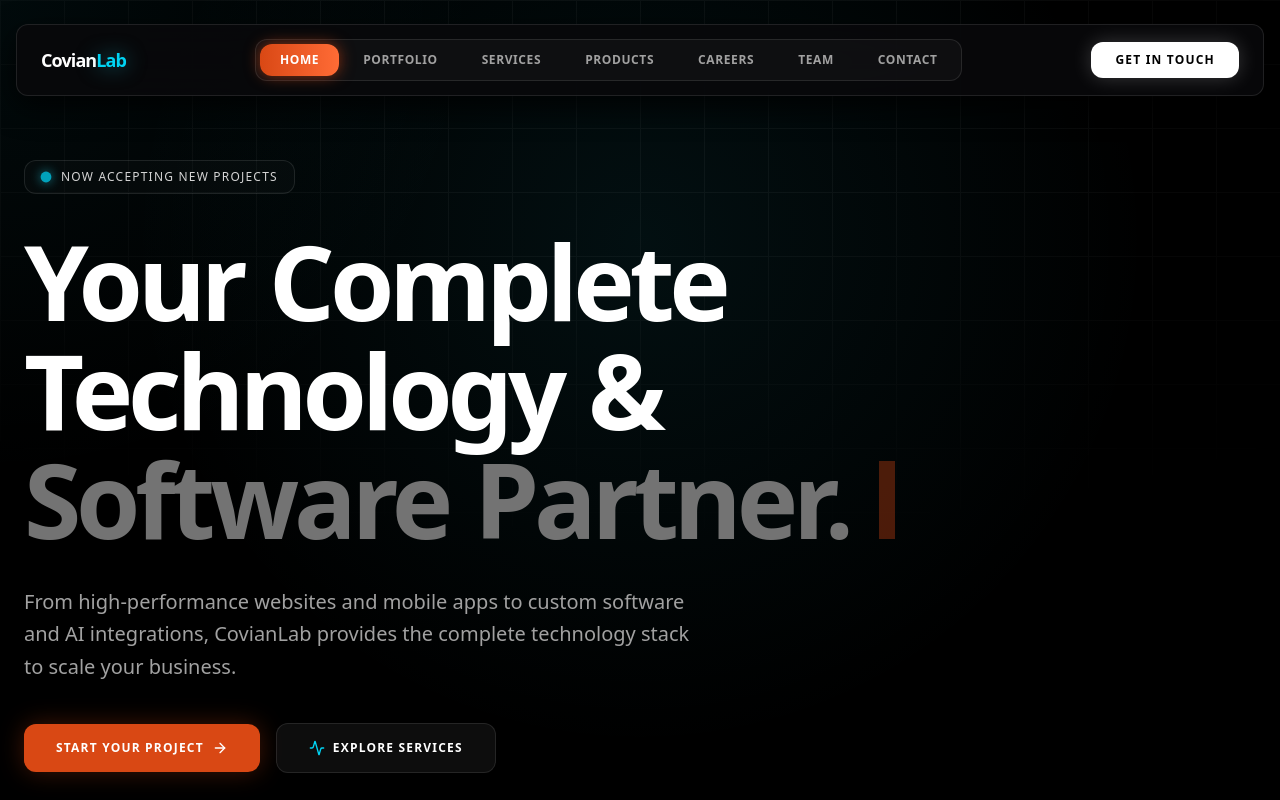
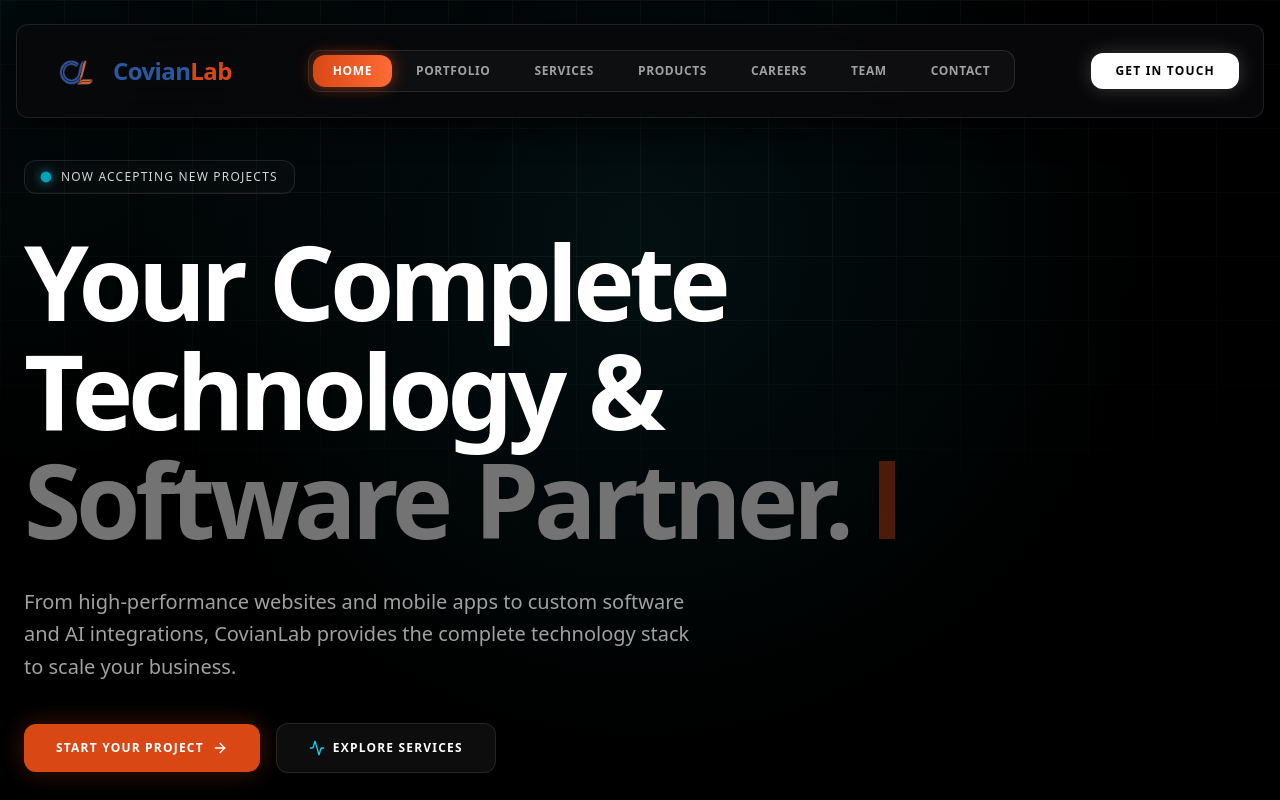
Before and after one commit to hmnshub/Covianlab_Frontend, a Next.js app: page / in a window 1280 px wide. Shown: the top 800 px of the page. Built offline with nearby package versions, Linux system fonts and the light colour scheme.

Commit message:
kept logo

```diff
--- a/src/components/Navbar.jsx
+++ b/src/components/Navbar.jsx
@@ -1,7 +1,8 @@
 "use client";
 
-import { motion } from "framer-motion";
+import { motion, AnimatePresence } from "framer-motion";
 import Link from "next/link";
+import Image from "next/image";
 import { usePathname } from "next/navigation";
 import { useState, useEffect, useRef } from "react";
 import { Menu, X } from "lucide-react";
@@ -53,9 +54,21 @@
       >
         {/* Brand Logo */}
         <Link href="/" className="flex items-center gap-2 group cursor-pointer">
-          <span className="text-lg font-black tracking-tighter text-white">
-            Covian<span className="text-cyan-400 drop-shadow-[0_0_10px_rgba(34,211,238,0.5)]">Lab</span>
-          </span>
+          {/* 👉 Increased width and height here (w-12 h-12 on mobile, w-16 h-16 on desktop) */}
+          <div className="relative w-12 h-12 md:w-16 md:h-16 flex-shrink-0">
+            <Image
+              src="/clcovian.png"
+              alt="CovianLab Logo"
+              fill
+              className="object-contain group-hover:scale-105 transition-transform duration-300"
+              priority
+              unoptimized
+            />
+          </div>
+          <div className="text-xl md:text-2xl font-extrabold tracking-tight">
+            <span className="text-[#2a59a0]">Covian</span>
+            <span className="text-[#d94814]">Lab</span>
+          </div>
         </Link>
 
         {/* Center Nav Links (Desktop Only) */}
@@ -110,6 +123,7 @@
       </motion.nav>
 
       {/* Mobile Dropdown Drawer */}
+      <AnimatePresence>
         {isOpen && (
           <motion.div
             initial={{ opacity: 0, y: -10, scale: 0.95 }}
@@ -148,6 +162,7 @@
             </div>
           </motion.div>
         )}
+      </AnimatePresence>
     </motion.header>
   );
 }
```
Also changed, not shown: public/clcovian.png (added). Lines whose indentation alone changed are shown as unchanged.
